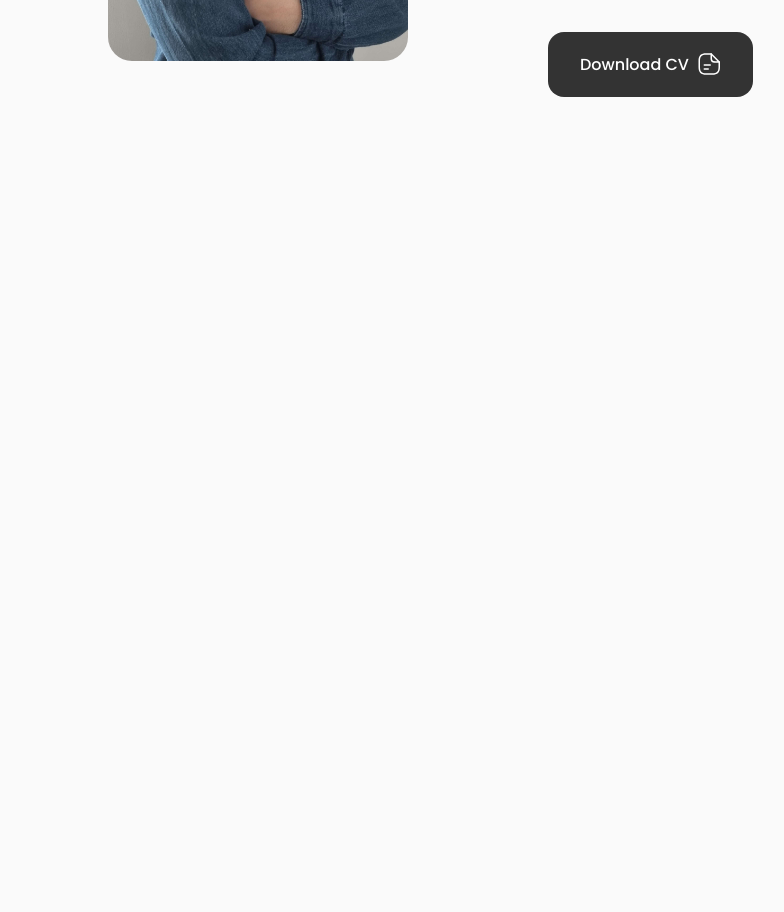
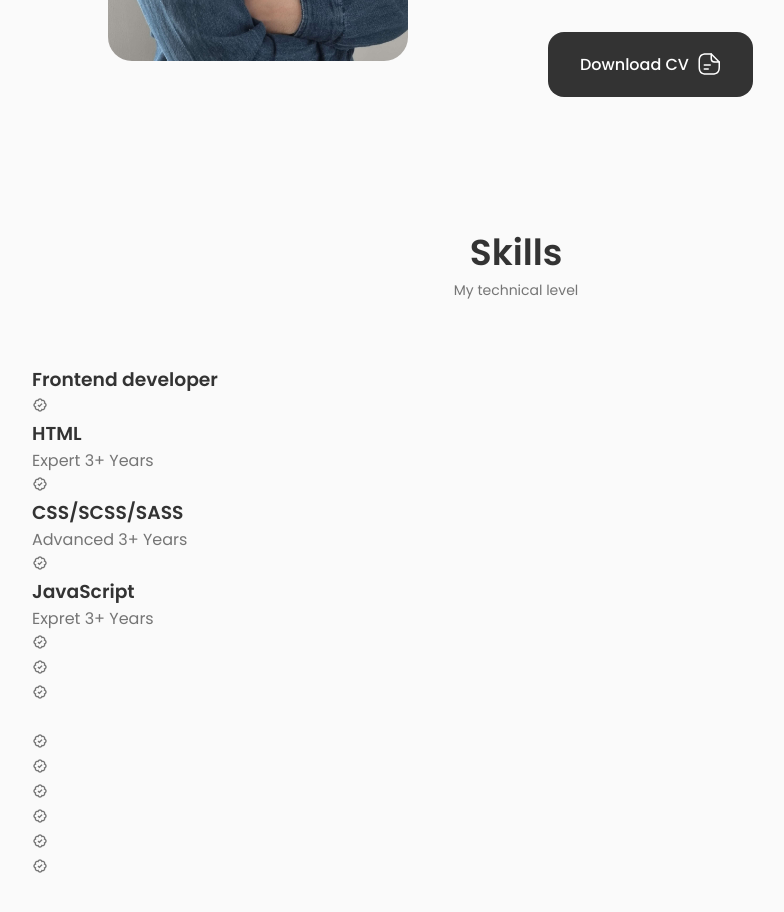
Before and after one commit to NegrilaIM/New-Portfolio, a React (Vite) app: page / in a window 1280 px wide. Shown: the part 1380-2292 px from the top of the page, without its empty margins (124-908 px from the left). Before the commit the page ends 1509 px from the top, so only its background shows below. Built offline with nearby package versions, Linux system fonts and the light colour scheme.

Commit message:
skills wyp

```diff
--- a/src/App.jsx
+++ b/src/App.jsx
@@ -2,6 +2,7 @@
 import About from "./Components/About/About";
 import Header from "./Components/Header/Header";
 import Home from "./Components/Home/Home";
+import Skills from "./Components/Skills/Skills";
 
 function App() {
   return (
@@ -13,6 +14,7 @@
       >
         <Home />
         <About />
+        <Skills />
       </main>
     </>
   );
--- /dev/null
+++ b/src/Components/Skills/Backend.jsx
@@ -0,0 +1,57 @@
+const Backend = () => {
+  return (
+    <div className="skills__content">
+      <h3 className="skills__title"></h3>
+      <div className="skills__box">
+        <div className="skills__group">
+          <div className="skills__data">
+            <i className="bx bx-badge-check"></i>
+            <div>
+              <h3 className="skills__name"></h3>
+              <span className="skills__level"></span>
+            </div>
+          </div>
+          <div className="skills__data">
+            <i className="bx bx-badge-check"></i>
+            <div>
+              <h3 className="skills__name"></h3>
+              <span className="skills__level"></span>
+            </div>
+          </div>
+          <div className="skills__data">
+            <i className="bx bx-badge-check"></i>
+            <div>
+              <h3 className="skills__name"></h3>
+              <span className="skills__level"></span>
+            </div>
+          </div>
+        </div>
+        <div className="skills__group">
+          <div className="skills__data">
+            <i className="bx bx-badge-check"></i>
+            <div>
+              <h3 className="skills__name"></h3>
+              <span className="skills__level"></span>
+            </div>
+          </div>
+          <div className="skills__data">
+            <i className="bx bx-badge-check"></i>
+            <div>
+              <h3 className="skills__name"></h3>
+              <span className="skills__level"></span>
+            </div>
+          </div>
+          <div className="skills__data">
+            <i className="bx bx-badge-check"></i>
+            <div>
+              <h3 className="skills__name"></h3>
+              <span className="skills__level"></span>
+            </div>
+          </div>
+        </div>
+      </div>
+    </div>
+  );
+};
+
+export default Backend;
--- /dev/null
+++ b/src/Components/Skills/Frontend.jsx
@@ -0,0 +1,57 @@
+export const Frontend = () => {
+
+
+  return (
+    <div className="skills__content">
+      <h3 className="skills__title"> Frontend developer</h3>
+      <div className="skills__box">
+        <div className="skills__group">
+          <div className="skills__data">
+            <i className="bx bx-badge-check"></i>
+            <div>
+              <h3 className="skills__name">HTML</h3>
+              <span className="skills__level">Expert 3+ Years</span>
+            </div>
+          </div>
+          <div className="skills__data">
+            <i className="bx bx-badge-check"></i>
+            <div>
+              <h3 className="skills__name">CSS/SCSS/SASS</h3>
+              <span className="skills__level">Advanced 3+ Years</span>
+            </div>
+          </div>
+          <div className="skills__data">
+            <i className="bx bx-badge-check"></i>
+            <div>
+              <h3 className="skills__name">JavaScript</h3>
+              <span className="skills__level">Expret 3+ Years</span>
+            </div>
+          </div>
+        </div>
+        <div className="skills__group">
+          <div className="skills__data">
+            <i className="bx bx-badge-check"></i>
+            <div>
+              <h3 className="skills__name"></h3>
+              <span className="skills__level"></span>
+            </div>
+          </div>
+          <div className="skills__data">
+            <i className="bx bx-badge-check"></i>
+            <div>
+              <h3 className="skills__name"></h3>
+              <span className="skills__level"></span>
+            </div>
+          </div>
+          <div className="skills__data">
+            <i className="bx bx-badge-check"></i>
+            <div>
+              <h3 className="skills__name"></h3>
+              <span className="skills__level"></span>
+            </div>
+          </div>
+        </div>
+      </div>
+    </div>
+  );
+};
--- /dev/null
+++ b/src/Components/Skills/Skills.jsx
@@ -0,0 +1,17 @@
+import Backend from "./Backend";
+import { Frontend } from "./Frontend";
+
+const Skills = () => {
+  return (
+    <section className="skills section" id="skills">
+      <h2 className="section__title">Skills</h2>
+      <span className="section__subtitle">My technical level</span>
+      <div className="skills__container container grid">
+        <Frontend />
+        <Backend />
+      </div>
+    </section>
+  );
+};
+
+export default Skills;
```
Also changed, not shown: src/Components/About/About.scss (+0 -7 lines), src/Components/Skills/Api.jsx (added, +7 -0 lines), src/Components/Skills/Skills.scss (added).
